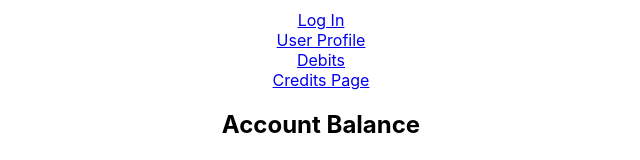
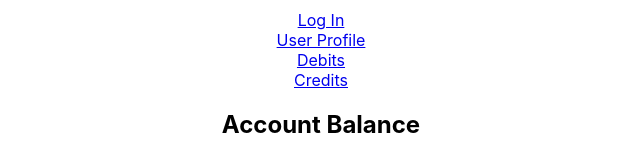
Before and after one commit to athomas40/Banking-Application, a React (Create React App) app: page / in a window 1280 px wide. Shown: the part 389-549 px from the top of the page, without its empty margins (319-959 px from the left). Built offline with nearby package versions, Linux system fonts and the light colour scheme; no server answers.

Commit message:
add linking

```diff
--- a/src/components/Credits.js
+++ b/src/components/Credits.js
@@ -102,6 +102,12 @@ class Credits extends Component {
                 <p>Account Balance : {this.props.accountBalance}</p>
 
                 <Link to="/">Home</Link>
+                <br />
+                <Link to="/logIn">Log In</Link>
+                <br />
+                <Link to="/userProfile">User Profile</Link>
+                <br />
+                <Link to="/debits">Debits</Link>
 
             </div>
         );
--- a/src/components/Debits.js
+++ b/src/components/Debits.js
@@ -90,6 +90,7 @@ class Debits extends Component{
                 <div></div>
                 <Link to="/userProfile">User Profile</Link>
                 <div></div>
+                <Link to="/credits">Credits</Link>
             </div>
         );
     }
--- a/src/components/Home.js
+++ b/src/components/Home.js
@@ -12,15 +12,12 @@ class Home extends Component{
                 <h1> Bank of React </h1>
 
                 <Link to="/logIn">Log In</Link>
-                <div></div>
+                <br />
                 <Link to="/userProfile">User Profile</Link>
-                <div></div>
+                <br />
                 <Link to="/debits">Debits</Link>
-                <div></div>
-
-                <div></div>
-
-                <Link to="/credits">Credits Page</Link>
+                <br />
+                <Link to="/credits">Credits</Link>
 
                 <h2>Account Balance</h2>
                 <AccountBalance accountBalance={this.props.accountBalance}/>
```
